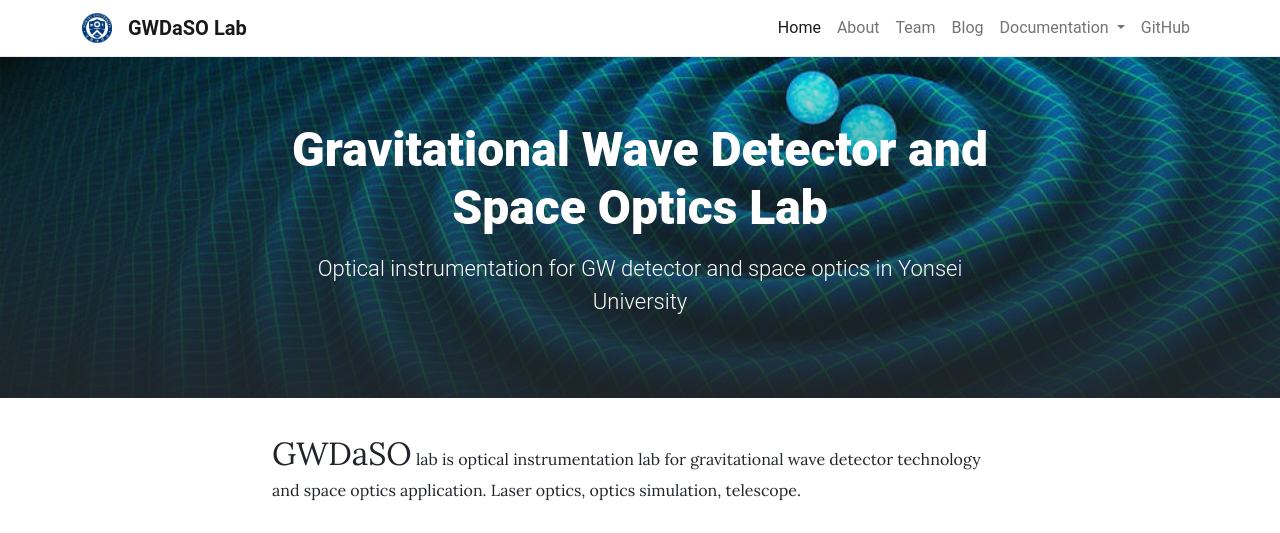
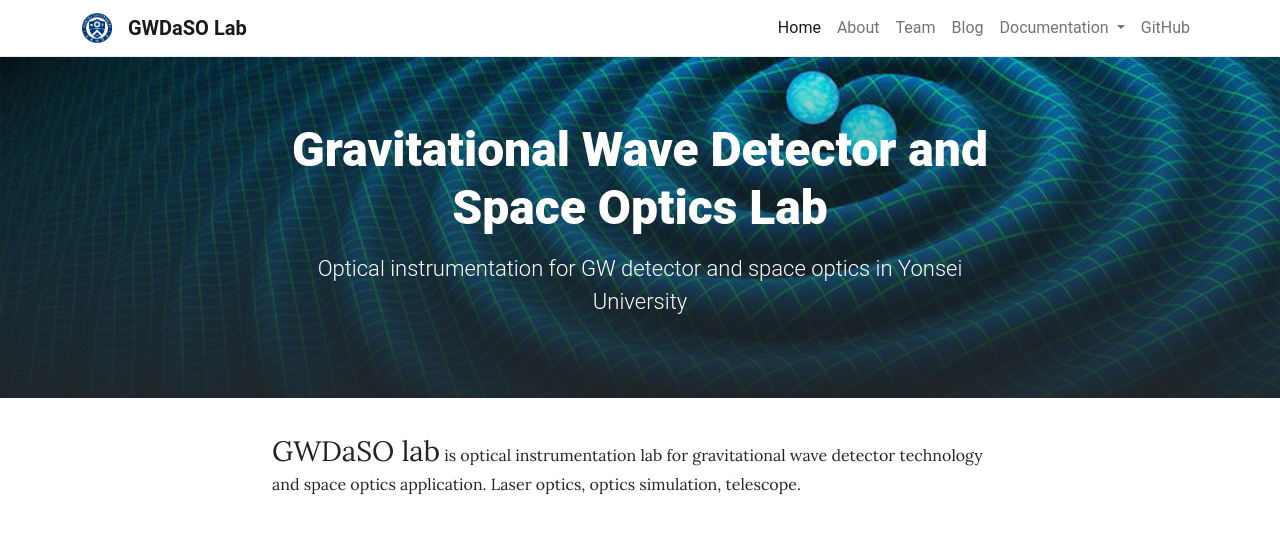
Before and after one commit to jgpark84/testpage, a Jekyll site: the page built from pages/home.md, in a window 1280 px wide and 900 px high, cut to the strip 0-533 px from the top of the window. Built offline with Jekyll 4.4.1, drawn with Linux system fonts in a browser that asks for light colours.

Commit message:
Update home.md

```diff
--- a/pages/home.md
+++ b/pages/home.md
@@ -6,4 +6,4 @@ background: /assets/theme/images/banne.jpg
 permalink: /
 ---
 
-<span style="font-size:32px">GWDaSO</span> lab is optical instrumentation lab for gravitational wave detector technology and space optics application. Laser optics, optics simulation, telescope.
+<span style="font-size:28px">GWDaSO lab</span> is optical instrumentation lab for gravitational wave detector technology and space optics application. Laser optics, optics simulation, telescope.
```
